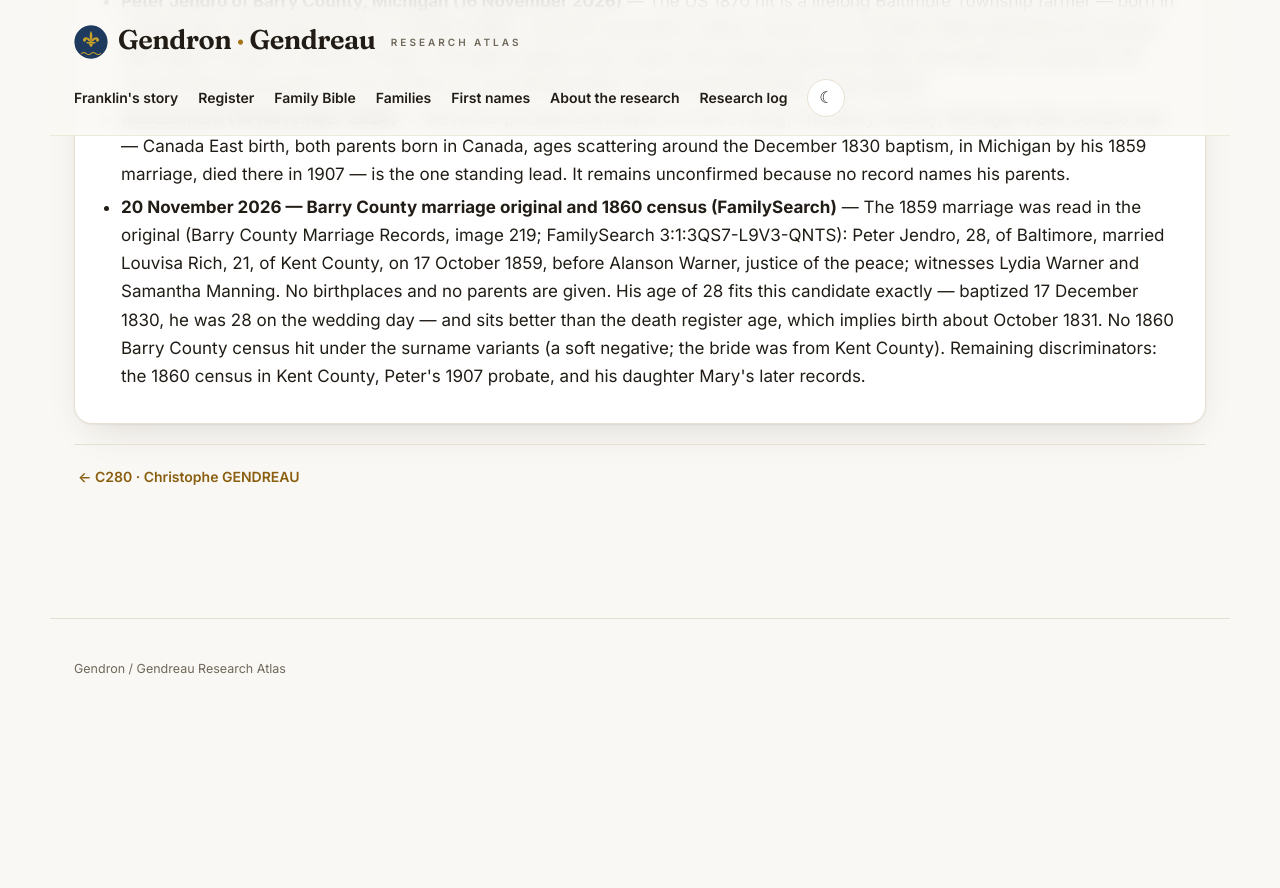
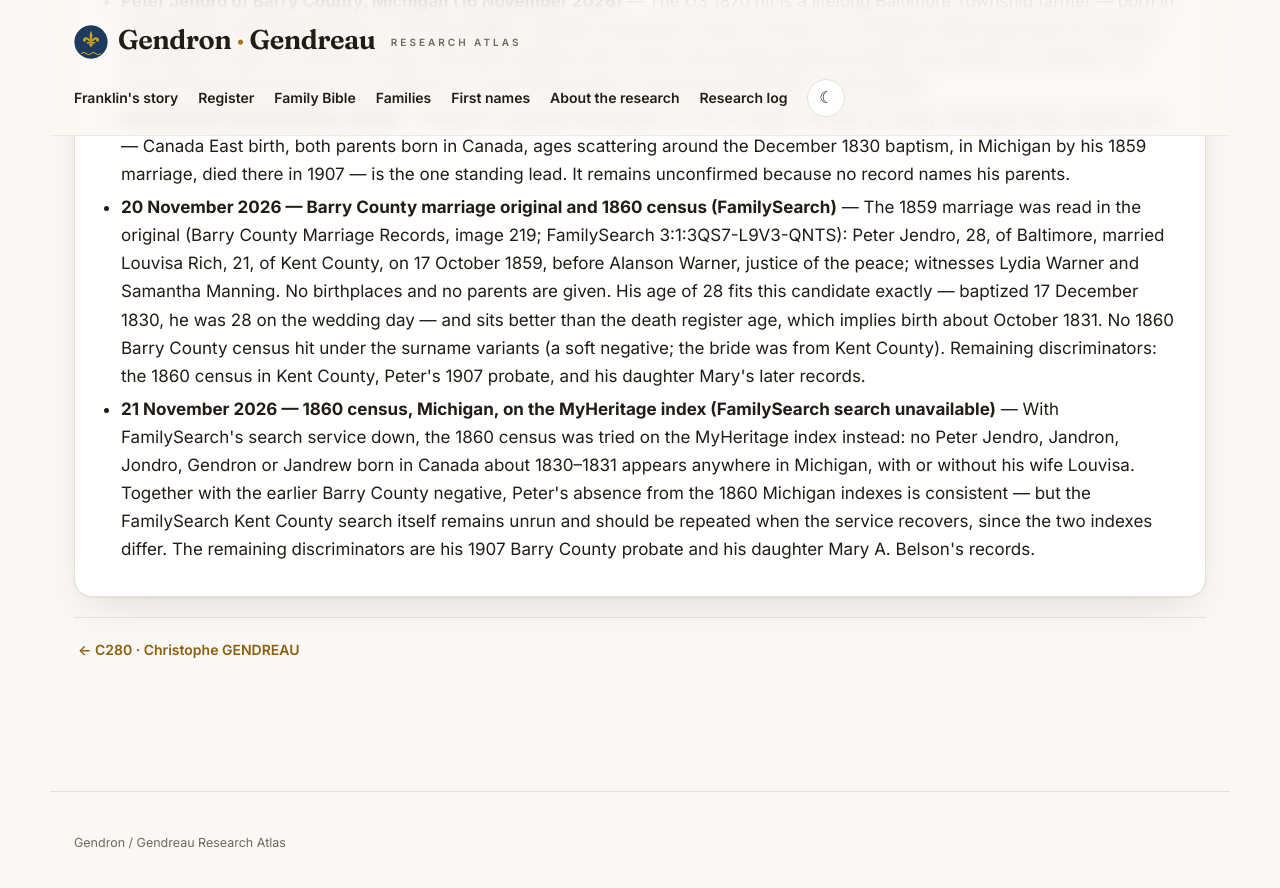
Before and after one commit to vetharmon/gendron-research, a Jekyll site: the page built from _candidates/c281.md, in a window 1280 px wide and 900 px high, scrolled down 2964 px. Shown: the top 888 px of the window. Built offline with Jekyll 4.4.1, drawn with Linux system fonts in a browser that asks for light colours; before the commit the page ends 3690 px from its top, so only the background shows below that.

Commit message:
C281 — 1860 Michigan negative on the MyHeritage index; FS Kent Co. search still owed

```diff
--- a/_candidates/c281.md
+++ b/_candidates/c281.md
@@ -34,6 +34,8 @@ search_log:
   outcome: Moved to possible elimination on Tim's ruling. The Barry County, Michigan Peter Jendro trail — Canada East birth, both parents born in Canada, ages scattering around the December 1830 baptism, in Michigan by his 1859 marriage, died there in 1907 — is the one standing lead. It remains unconfirmed because no record names his parents.
 - resource: 20 November 2026 — Barry County marriage original and 1860 census (FamilySearch)
   outcome: 'The 1859 marriage was read in the original (Barry County Marriage Records, image 219; FamilySearch 3:1:3QS7-L9V3-QNTS): Peter Jendro, 28, of Baltimore, married Louvisa Rich, 21, of Kent County, on 17 October 1859, before Alanson Warner, justice of the peace; witnesses Lydia Warner and Samantha Manning. No birthplaces and no parents are given. His age of 28 fits this candidate exactly — baptized 17 December 1830, he was 28 on the wedding day — and sits better than the death register age, which implies birth about October 1831. No 1860 Barry County census hit under the surname variants (a soft negative; the bride was from Kent County). Remaining discriminators: the 1860 census in Kent County, Peter''s 1907 probate, and his daughter Mary''s later records.'
+- resource: 21 November 2026 — 1860 census, Michigan, on the MyHeritage index (FamilySearch search unavailable)
+  outcome: 'With FamilySearch''s search service down, the 1860 census was tried on the MyHeritage index instead: no Peter Jendro, Jandron, Jondro, Gendron or Jandrew born in Canada about 1830–1831 appears anywhere in Michigan, with or without his wife Louvisa. Together with the earlier Barry County negative, Peter''s absence from the 1860 Michigan indexes is consistent — but the FamilySearch Kent County search itself remains unrun and should be repeated when the service recovers, since the two indexes differ. The remaining discriminators are his 1907 Barry County probate and his daughter Mary A. Belson''s records.'
 permalink: /candidates/c281/
 sources:
 - label: LAFRANCE baptism (act 4345489)
```
